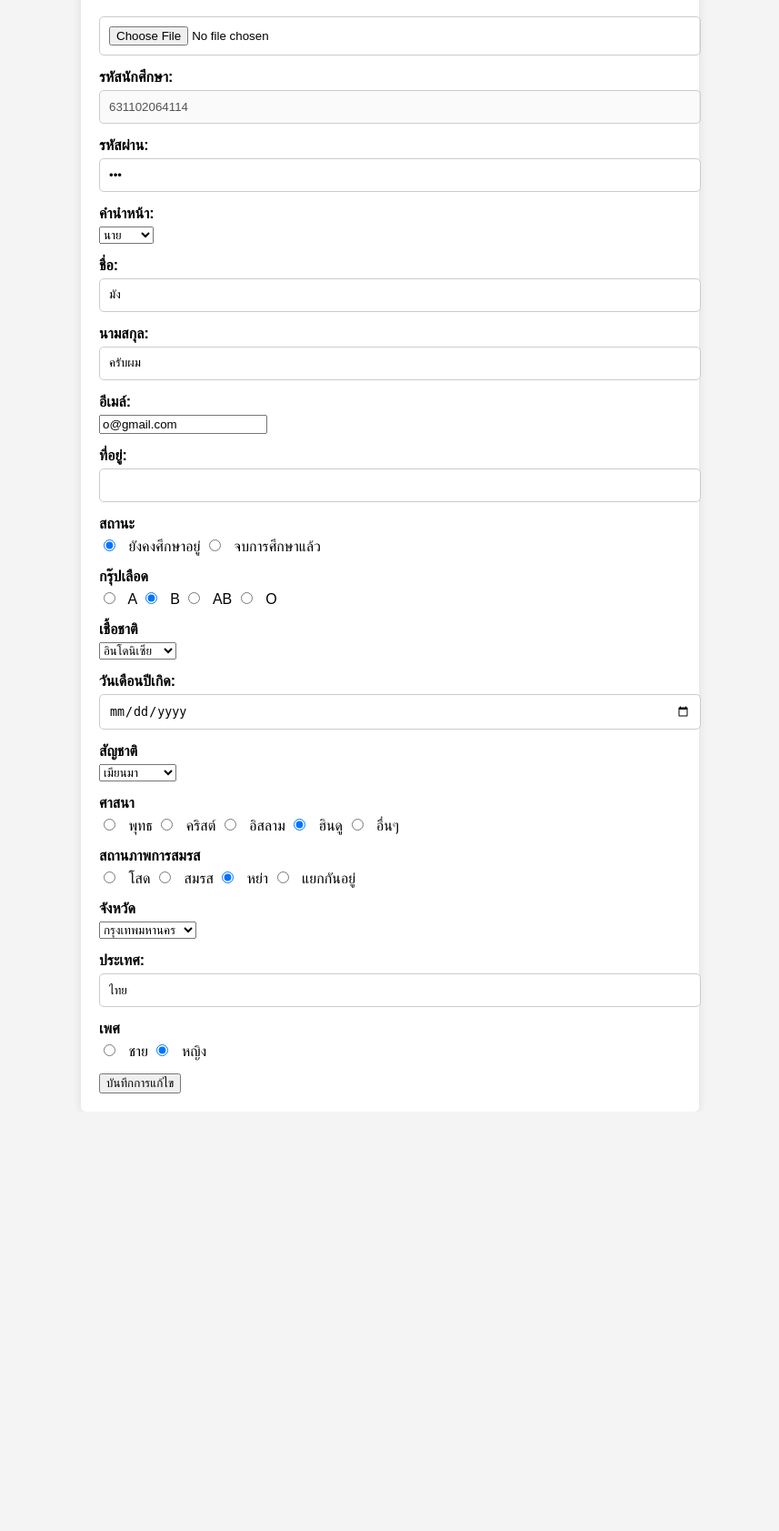
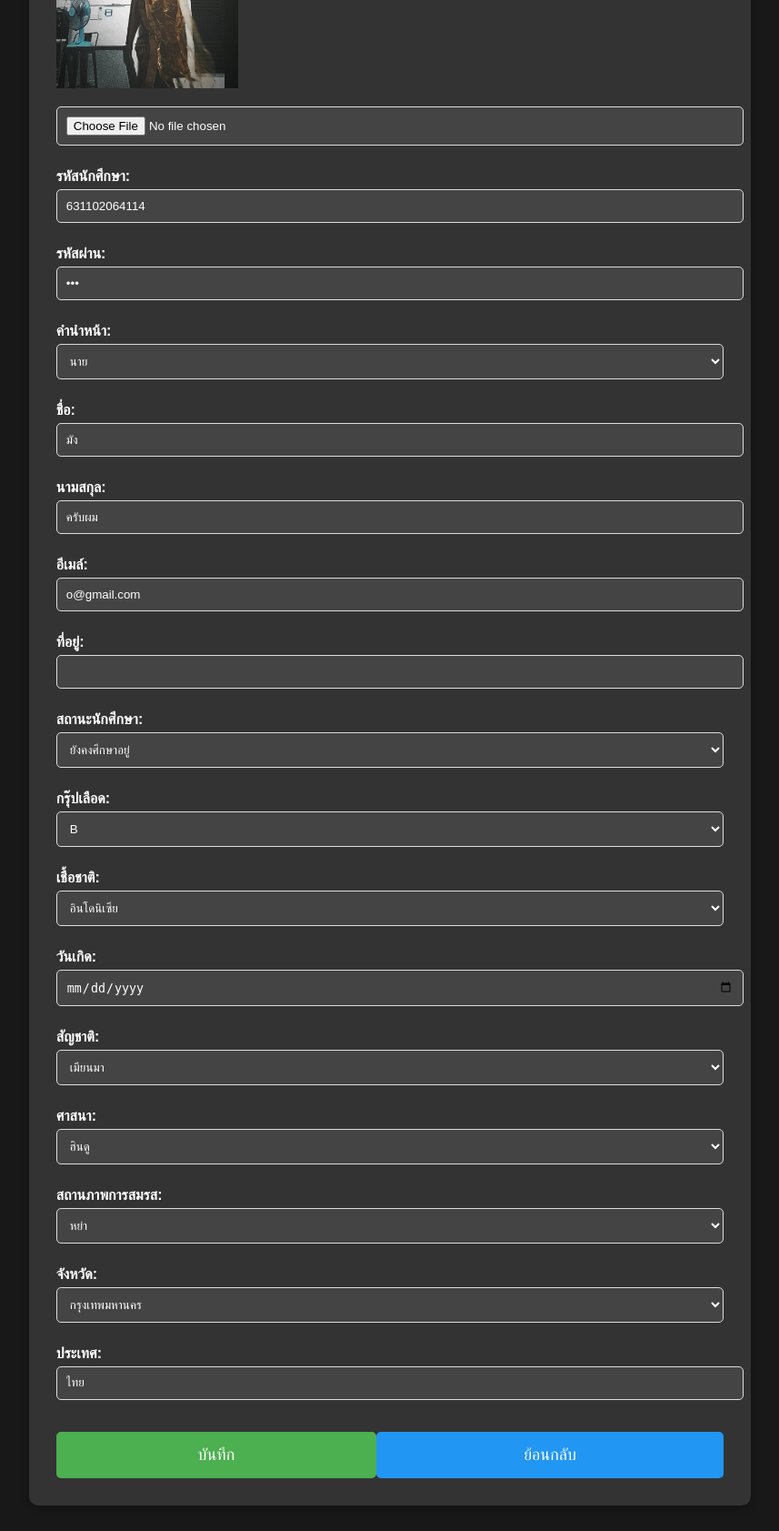
Before and after one commit to oomty43/pj, a PHP site: page /edit_student.php?s_id=631102064114 in a window 1280 px wide. Shown: the part 412-2095 px from the top of the page at 91% size, without its empty margins (211-1068 px from the left). Before the commit the page ends 1614 px from the top, so only its background shows below. Run offline with PHP 8.4, Linux system fonts and the light colour scheme; a user stored in the database is signed in; data comes from the database, SQL or seed files in the repository.

Commit message:
อัพโว้ยยยยยยยยย

```diff
--- a/display_information.php
+++ b/display_information.php
@@ -22,7 +22,7 @@
         "12" => "ธันวาคม"
     ];
 
-    $year = substr($date, 0, 4); // ไม่แปลงปีเป็น พ.ศ. แต่ให้เป็น ค.ศ.
+    $year = substr($date, 0, 4);
     $month = $thai_months[substr($date, 5, 2)];
     $day = substr($date, 8, 2);
 
@@ -136,7 +136,7 @@
                 <?php
                 if ($result->num_rows > 0) {
                     while ($row = $result->fetch_assoc()) {
-                        $thai_date = thai_date($row['i_date']); // แปลงวันที่เป็นภาษาไทย
+                        $thai_date = thai_date($row['i_date']);
                         echo "<tr>";
                         echo "<td>" . htmlspecialchars($row['i_head']) . "</td>";
                         echo "<td>" . htmlspecialchars($row['a_id']) . "</td>";
--- a/edit_information.php
+++ b/edit_information.php
@@ -3,7 +3,6 @@
 
 // เชื่อมต่อกับฐานข้อมูล
 include 'db_connect.php';
-
 
 // ตรวจสอบว่ามีการส่งค่า id มาหรือไม่
 if (isset($_GET['id'])) {
--- a/edit_student.php
+++ b/edit_student.php
@@ -33,6 +33,7 @@
         $s_province = $row['s_province'];
         $s_country = $row['s_country'];
         $s_gender = $row['s_gender'];
+        $s_pic = $row['s_pic']; // เก็บชื่อไฟล์รูปภาพเดิมไว้
     } else {
         echo "ไม่พบข้อมูลนักศึกษา";
         exit();
@@ -47,7 +48,6 @@
 // กระบวนการบันทึกการแก้ไข
 if ($_SERVER["REQUEST_METHOD"] == "POST") {
     $s_pws = $_POST['s_pws'];
-    $s_pic = $_POST['s_pic'];
     $s_pna = $_POST['s_pna'];
     $s_na = $_POST['s_na'];
     $s_la = $_POST['s_la'];
@@ -64,16 +64,37 @@
     $s_country = $_POST['s_country'];
     $s_gender = $_POST['s_gender'];
 
+    // อัพโหลดรูปภาพใหม่ถ้ามี
+    if (!empty($_FILES['s_pic']['name'])) {
+        $s_pic = $_FILES['s_pic']['name']; // รับชื่อไฟล์ที่อัพโหลดใหม่
+        $target_dir = "uploads/";
+        $target_file = $target_dir . basename($s_pic);
+        move_uploaded_file($_FILES['s_pic']['tmp_name'], $target_file);
+    } else {
+        // ถ้าไม่มีการอัพโหลดรูปใหม่ ให้ใช้รูปเดิม
+        $s_pic = $_POST['s_pic_old'];
+    }
+
     $sql_update = "UPDATE student SET s_pws=?, s_pic=?, s_pna=?, s_na=?, s_la=?, s_email=?, s_address=?, s_stat=?, s_bloodtype=?, s_race=?, s_birth=?, s_nationlity=?, religious=?, s_marriage=?, s_province=?, s_country=?, s_gender=? WHERE s_id=?";
     $stmt_update = $conn->prepare($sql_update);
     $stmt_update->bind_param("sssssssssssssssssi", $s_pws, $s_pic, $s_pna, $s_na, $s_la, $s_email, $s_address, $s_stat, $s_bloodtype, $s_race, $s_birth, $s_nationlity, $religious, $s_marriage, $s_province, $s_country, $s_gender, $s_id);
 
     if ($stmt_update->execute()) {
+        // บันทึกการกระทำใน admin_logs
+        $admin_user = $_SESSION['a_user']; // รับข้อมูล a_user จาก session
+        $action_type = 'แก้ไข'; // ประเภทการกระทำ
+        $student_id = $s_id; // รหัสนักศึกษาที่ถูกแก้ไข
+
+        $sql_log = "INSERT INTO admin_logs (a_id, action_type, student_id) VALUES (?, ?, ?)";
+        $stmt_log = $conn->prepare($sql_log);
+        $stmt_log->bind_param("sss", $admin_user, $action_type, $student_id);
+        $stmt_log->execute();
+        $stmt_log->close();
+
         echo "<script>alert('อัปเดตข้อมูลเรียบร้อยแล้ว'); window.location='display_student.php';</script>";
     } else {
         echo "Error updating record: " . $conn->error;
     }
-
 
     $stmt_update->close();
 }
@@ -81,170 +102,138 @@
 $conn->close();
 ?>
 
+
 <!DOCTYPE html>
-<html>
+<html lang="th">
 <head>
+    <meta charset="UTF-8">
     <title>แก้ไขข้อมูลนักศึกษา</title>
     <style>
         body {
             font-family: Arial, sans-serif;
-            margin: 0;
-            padding: 0;
-            background-color: #f4f4f4;
+            background-color: #181818; /* สีพื้นหลังเข้ม */
+            color: #fff; /* สีตัวอักษร */
+            text-align: center;
+            padding: 20px;
         }
-        .banner {
+        .container {
+            width: 60%;
+            margin: 0 auto;
+            background-color: #333; /* สีพื้นหลังของกล่อง */
+            padding: 30px;
+            border-radius: 10px;
+            box-shadow: 0 4px 8px rgba(0, 0, 0, 0.2);
+        }
+        h2 {
+            color: #ffa500; /* สีหัวข้อ */
+            margin-bottom: 20px;
+        }
+        form {
+            display: flex;
+            flex-direction: column;
+        }
+        label {
+            margin-top: 10px;
+            text-align: left;
+            font-weight: bold;
+        }
+        input, select {
+            padding: 10px;
+            margin-top: 5px;
+            margin-bottom: 15px;
+            border: 1px solid #dddddd;
+            border-radius: 5px;
             width: 100%;
-            height: auto;
-        }
-        .nav-buttons {
-            text-align: right;
-            margin: 10px;
-        }
-        .nav-buttons a {
-            padding: 10px 20px;
-            background-color: #007BFF;
-            color: white;
-            text-decoration: none;
-            border-radius: 5px;
-            margin-left: 10px;
-        }
-        .nav-buttons a:hover {
-            background-color: #0056b3;
-        }
-        .center-text {
-            text-align: center;
-            margin: 20px 0;
-            font-size: 24px;
-            color: #333;
-        }
-        .form-container {
-            width: 50%;
-            margin: 0 auto;
-            padding: 20px;
-            background-color: white;
-            border-radius: 5px;
-            box-shadow: 0 0 10px rgba(0,0,0,0.1);
+            background-color: #444; /* สีพื้นหลังของ input */
+            color: #fff; /* สีตัวอักษรใน input */
         }
         .form-group {
+            display: flex;
+            justify-content: space-between;
+            margin-top: 20px;
+        }
+        button, a.btn-cancel {
+            display: inline-block;
+            width: 48%; /* ทำให้ปุ่มทั้งสองมีขนาดกว้าง 48% เพื่อให้สามารถวางคู่กันได้ */
+            padding: 15px;
+            font-size: 18px;
+            text-align: center;
+            border-radius: 5px;
+            cursor: pointer;
+            border: none;
+            text-decoration: none;
+            transition: background-color 0.3s ease;
+        }
+        button.btn-save {
+            background-color: #4CAF50; /* สีเขียว */
+            color: white;
+        }
+        button.btn-save:hover {
+            background-color: #45a049; /* สีเขียวเข้มเมื่อ hover */
+        }
+        a.btn-cancel {
+            background-color: #2196F3; /* สีน้ำเงิน */
+            color: white;
+        }
+        a.btn-cancel:hover {
+            background-color: #c82333; /* สีแดงเข้มเมื่อ hover */
+        }
+        img {
+            max-width: 200px;
             margin-bottom: 15px;
-        }
-        .form-group label {
-            display: block;
-            font-weight: bold;
-            margin-bottom: 5px;
-        }
-        .form-group input[type="text"],
-        .form-group input[type="password"],
-        .form-group input[type="radio"],
-        .form-group input[type="date"],
-        .form-group input[type="file"] {
-            width: 100%;
-            padding: 10px;
-            border: 1px solid #ccc;
-            border-radius: 5px;
-        }
-        .form-group img {
-            max-width: 100%;
-            height: auto;
-            border-radius: 5px;
-            margin-bottom: 15px;
-        }
-        .form-group input[type="radio"] {
-            width: auto;
-            margin-right: 10px;
-        }
-        .btn-save,
-        .btn-cancel {
-            display: inline-block;
-            width: 48%;
-            padding: 10px;
-            background-color: #28a745;
-            color: white;
-            text-align: center;
-            border: none;
-            border-radius: 5px;
-            text-decoration: none;
-            font-size: 16px;
-        }
-        .btn-cancel {
-            background-color: #dc3545;
-        }
-        .btn-save:hover {
-            background-color: #218838;
-        }
-        .btn-cancel:hover {
-            background-color: #c82333;
         }
     </style>
 </head>
 <body>
-    <div class="form-container">
+    <div class="container">
         <h2>แก้ไขข้อมูลนักศึกษา</h2>
-        <form method="post" action="">
+        <form method="post" action="" enctype="multipart/form-data">
+            <!-- แก้ไขรูปภาพด้านบนสุด -->
+            <label for="s_pic">รูปภาพ:</label>
+            <img src="uploads/<?php echo $s_pic; ?>" alt="รูปภาพนักศึกษา">
+            <input type="file" id="s_pic" name="s_pic">
+            <input type="hidden" name="s_pic_old" value="<?php echo $s_pic; ?>"> <!-- เก็บชื่อรูปภาพเดิม -->
 
-        <div class="form-group">
-                <label>รูปภาพ</label>
-                <img src="upload/<?php echo $row['s_pic']; ?>" alt="รูปภาพของนักเรียน">
-                <input type="file" name="s_pic">
-                <input type="hidden" name="s_pic_old" value="<?php echo $row['s_pic']; ?>">
-            </div>
-
-        <div class="form-group">
             <label for="s_id">รหัสนักศึกษา:</label>
             <input type="text" id="s_id" name="s_id" value="<?php echo $s_id; ?>" disabled>
-            </div>
 
-        <div class="form-group">
             <label for="s_pws">รหัสผ่าน:</label>
             <input type="password" id="s_pws" name="s_pws" value="<?php echo $s_pws; ?>" required>
-            </div>
-
-            <div class="form-group">
             <label for="s_pna">คำนำหน้า:</label>
             <select id="s_pna" name="s_pna" required>
                 <option value="1" <?php if ($s_pna == 1) echo "selected"; ?>>นาย</option>
                 <option value="2" <?php if ($s_pna == 2) echo "selected"; ?>>นาง</option>
                 <option value="3" <?php if ($s_pna == 3) echo "selected"; ?>>นางสาว</option>
             </select>
-            </div>
 
-            <div class="form-group">
             <label for="s_na">ชื่อ:</label>
             <input type="text" id="s_na" name="s_na" value="<?php echo $s_na; ?>" required>
-            </div>
 
-            <div class="form-group">
             <label for="s_la">นามสกุล:</label>
             <input type="text" id="s_la" name="s_la" value="<?php echo $s_la; ?>" required>
-            </div>
 
-            <div class="form-group">
             <label for="s_email">อีเมล์:</label>
             <input type="email" id="s_email" name="s_email" value="<?php echo $s_email; ?>" required>
-            </div>
 
-            <div class="form-group">
             <label for="s_address">ที่อยู่:</label>
             <input type="text" id="s_address" name="s_address" value="<?php echo $s_address; ?>" required>
-            </div>
 
-            <div class="form-group">
-                <label>สถานะ</label>
-                <input type="radio" name="s_stat" value="1" <?php echo $row['s_stat'] == 1 ? 'checked' : ''; ?>> ยังคงศึกษาอยู่
-                <input type="radio" name="s_stat" value="0" <?php echo $row['s_stat'] == 0 ? 'checked' : ''; ?>> จบการศึกษาแล้ว
-            </div>
+            <label for="s_stat">สถานะนักศึกษา:</label>
+            <select id="s_stat" name="s_stat" required>
+                <option value="1" <?php if ($s_stat == 1) echo "selected"; ?>>ยังคงศึกษาอยู่</option>
+                <option value="0" <?php if ($s_stat == 0) echo "selected"; ?>>จบการศึกษาแล้ว</option>
+            </select>
 
-            <div class="form-group">
-                <label>กรุ๊ปเลือด</label>
-                <input type="radio" name="s_bloodtype" value="1" <?php echo $row['s_bloodtype'] == 1 ? 'checked' : ''; ?>> A
-                <input type="radio" name="s_bloodtype" value="2" <?php echo $row['s_bloodtype'] == 2 ? 'checked' : ''; ?>> B
-                <input type="radio" name="s_bloodtype" value="3" <?php echo $row['s_bloodtype'] == 3 ? 'checked' : ''; ?>> AB
-                <input type="radio" name="s_bloodtype" value="4" <?php echo $row['s_bloodtype'] == 4 ? 'checked' : ''; ?>> O
-            </div>
+            <label for="s_bloodtype">กรุ๊ปเลือด:</label>
+            <select id="s_bloodtype" name="s_bloodtype" required>
+                <option value="1" <?php if ($s_bloodtype == 1) echo "selected"; ?>>A</option>
+                <option value="2" <?php if ($s_bloodtype == 2) echo "selected"; ?>>B</option>
+                <option value="3" <?php if ($s_bloodtype == 3) echo "selected"; ?>>AB</option>
+                <option value="4" <?php if ($s_bloodtype == 4) echo "selected"; ?>>O</option>
+            </select>
 
-            <div class="form-group">
-                <label>เชื้อชาติ</label>
-                <select name="s_race">
+            <label for="s_race">เชื้อชาติ:</label>
+            <select id="s_race" name="s_race" required>
                 <?php
                 // รายการเชื้อชาติ
                 $races = [
@@ -260,24 +249,18 @@
                     10 => "อังกฤษ"
                 ];
 
-                    // แสดงรายการใน select พร้อมกับเลือกอัตโนมัติถ้าค่าตรงกับค่าที่มีอยู่แล้ว
                 foreach ($races as $key => $race) {
-                        echo "<option value=\"$key\" " . ($row['s_race'] == $key ? 'selected' : '') . ">$race</option>";
+                    echo "<option value=\"$key\" " . ($s_race == $key ? "selected" : "") . ">$race</option>";
                 }
                 ?>
             </select>
-            </div>
 
-            <div class="form-group">
-            <label for="s_birth">วันเดือนปีเกิด:</label>
-            <input type="date" name="s_birth" value="<?php echo $row['s_birth']; ?>">
-            </div>
+            <label for="s_birth">วันเกิด:</label>
+            <input type="date" id="s_birth" name="s_birth" value="<?php echo $s_birth; ?>" required>
 
-            <div class="form-group">
-                <label>สัญชาติ</label>
-                <select name="s_nationlity">
+            <label for="s_nationlity">สัญชาติ:</label>
+            <select id="s_nationlity" name="s_nationlity" required>
                 <?php
-                    // รายการสัญชาติ
                 $nationalities = [
                     1 => "ไทย",
                     2 => "ลาว",
@@ -291,36 +274,32 @@
                     10 => "อังกฤษ"
                 ];
 
-                    // แสดงรายการใน select พร้อมกับเลือกอัตโนมัติถ้าค่าตรงกับค่าที่มีอยู่แล้ว
                 foreach ($nationalities as $key => $nationality) {
-                        echo "<option value=\"$key\" " . ($row['s_nationlity'] == $key ? 'selected' : '') . ">$nationality</option>";
+                    echo "<option value=\"$key\" " . ($s_nationlity == $key ? "selected" : "") . ">$nationality</option>";
                 }
                 ?>
             </select>
-            </div>
 
-            <div class="form-group">
-                <label>ศาสนา</label>
-                <input type="radio" name="religious" value="1" <?php echo $row['religious'] == 1 ? 'checked' : ''; ?>> พุทธ
-                <input type="radio" name="religious" value="2" <?php echo $row['religious'] == 2 ? 'checked' : ''; ?>> คริสต์
-                <input type="radio" name="religious" value="3" <?php echo $row['religious'] == 3 ? 'checked' : ''; ?>> อิสลาม
-                <input type="radio" name="religious" value="4" <?php echo $row['religious'] == 4 ? 'checked' : ''; ?>> ฮินดู
-                <input type="radio" name="religious" value="5" <?php echo $row['religious'] == 5 ? 'checked' : ''; ?>> อื่นๆ
-            </div>
+            <label for="religious">ศาสนา:</label>
+            <select id="religious" name="religious" required>
+                <option value="1" <?php if ($religious == 1) echo "selected"; ?>>พุทธ</option>
+                <option value="2" <?php if ($religious == 2) echo "selected"; ?>>คริสต์</option>
+                <option value="3" <?php if ($religious == 3) echo "selected"; ?>>อิสลาม</option>
+                <option value="4" <?php if ($religious == 4) echo "selected"; ?>>ฮินดู</option>
+                <option value="5" <?php if ($religious == 5) echo "selected"; ?>>อื่นๆ</option>
+            </select>
 
-            <div class="form-group">
-                <label>สถานภาพการสมรส</label>
-                <input type="radio" name="s_marriage" value="1" <?php echo $row['s_marriage'] == 1 ? 'checked' : ''; ?>> โสด
-                <input type="radio" name="s_marriage" value="2" <?php echo $row['s_marriage'] == 2 ? 'checked' : ''; ?>> สมรส
-                <input type="radio" name="s_marriage" value="3" <?php echo $row['s_marriage'] == 3 ? 'checked' : ''; ?>> หย่า
-                <input type="radio" name="s_marriage" value="4" <?php echo $row['s_marriage'] == 4 ? 'checked' : ''; ?>> แยกกันอยู่
-            </div>
+            <label for="s_marriage">สถานภาพการสมรส:</label>
+            <select id="s_marriage" name="s_marriage" required>
+                <option value="1" <?php if ($s_marriage == 1) echo "selected"; ?>>โสด</option>
+                <option value="2" <?php if ($s_marriage == 2) echo "selected"; ?>>สมรส</option>
+                <option value="3" <?php if ($s_marriage == 3) echo "selected"; ?>>หย่า</option>
+                <option value="4" <?php if ($s_marriage == 4) echo "selected"; ?>>แยกกันอยู่</option>
+            </select>
 
-            <div class="form-group">
-                <label>จังหวัด</label>
-                <select name="s_province">
+            <label for="s_province">จังหวัด:</label>
+            <select id="s_province" name="s_province" required>
                 <?php
-                    // รายการจังหวัดที่เรียงตามตัวอักษร ก ถึง ฮ
                 $provinces = [
                     1 => "กรุงเทพมหานคร",
                     2 => "กระบี่",
@@ -401,26 +380,19 @@
                     77 => "อำนาจเจริญ"
                 ];
 
-                    // แสดงรายการใน select พร้อมกับเลือกอัตโนมัติถ้าค่าตรงกับค่าที่มีอยู่แล้ว
                 foreach ($provinces as $key => $province) {
-                        echo "<option value=\"$key\" " . ($row['s_province'] == $key ? 'selected' : '') . ">$province</option>";
+                    echo "<option value=\"$key\" " . ($s_province == $key ? "selected" : "") . ">$province</option>";
                 }
                 ?>
             </select>
-            </div>
+
+            <label for="s_country">ประเทศ:</label>
+            <input type="text" id="s_country" name="s_country" value="<?php echo $s_country; ?>" required>
 
             <div class="form-group">
-            <label for="s_country">ประเทศ:</label>
-            <input type="text" id="s_country" name="s_country" value="<?php echo $s_country; ?>" required>
+                <button type="submit" class="btn-save">บันทึก</button>
+                <a href="display_student.php" class="btn-cancel">ย้อนกลับ</a>
             </div>
-
-            <div class="form-group">
-                <label>เพศ</label>
-                <input type="radio" name="s_gender" value="1" <?php echo $row['s_gender'] == 1 ? 'checked' : ''; ?>> ชาย
-                <input type="radio" name="s_gender" value="0" <?php echo $row['s_gender'] == 0 ? 'checked' : ''; ?>> หญิง
-            </div>
-
-            <input type="submit" value="บันทึกการแก้ไข">
         </form>
     </div>
 </body>
--- a/loginadmin.php
+++ b/loginadmin.php
@@ -25,7 +25,7 @@
         // ค้นหาข้อมูลผู้ดูแลในฐานข้อมูล
         $sql = "SELECT * FROM admin WHERE a_user = ? AND a_pws = ?";
         $stmt = $conn->prepare($sql);
-        $stmt->bind_param("ss", $a_user, $a_pws);
+        $stmt->bind_param("ss", $a_user, $a_pws);  // เปลี่ยนมาเป็นการตรวจสอบรหัสผ่านแบบธรรมดา
         $stmt->execute();
         $result = $stmt->get_result();
 
@@ -37,7 +37,7 @@
                 $error_message = "คุณไม่มีสิทธิ์ในการเข้าถึงระบบ";
             } else {
                 // เข้าสู่ระบบสำเร็จ
-                $_SESSION['a_user'] = $a_user;
+                $_SESSION['a_user'] = $a_user;  // เก็บ a_user ใน session
                 $_SESSION['a_st'] = $row['a_st']; // เก็บสถานะการเข้าถึงใน session
                 header("Location: mainadmin.php"); // ไปยังหน้า mainadmin.php หลังจากล็อกอินสำเร็จ
                 exit();
@@ -53,6 +53,7 @@
 
 $conn->close();
 ?>
+
 
 
 <!DOCTYPE html>
```
Also changed, not shown: add_student.php (+29 -3 lines), display_student.php (+33 -3 lines), logdetail.php (added, +251 -0 lines), upload_excel.php (+21 -15 lines), uploads/LINE_ALBUM_โอมเอไงจะใครล่ะนะจ๊มานะจังงัง-v.2_240420_2.jpg (added). Lines whose indentation alone changed are shown as unchanged.
